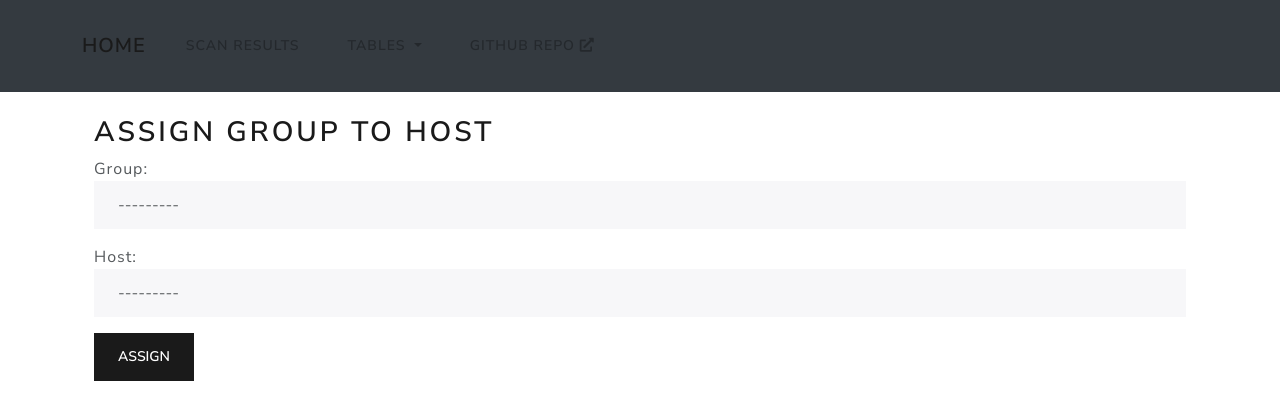
After one commit to jorgesoft/django-vulns, a Django app: page /assigned_groups/create/ in a window 1280 px wide. The commit adds this page. Shown: the top 420 px of the page. Run offline with Django 5.2, Linux system fonts and the light colour scheme; data that the repository does not hold is empty; some libraries are stand-ins or nearby versions.

Commit message:
django added create ag table, updated models and form

```diff
--- a/dashboard/forms.py
+++ b/dashboard/forms.py
@@ -1,5 +1,5 @@
 from django import forms
-from .models import Vulnerabilities, Hosts, Os, Users
+from .models import Vulnerabilities, Hosts, Os, Users, Groups
 
 class VulnerabilitiesForm(forms.Form):
     # The same fields as the Vulnerabilities table
@@ -55,3 +55,19 @@ class OsForm(forms.ModelForm):
             'version': forms.TextInput(attrs={'class': 'form-control'}),
             'patch': forms.TextInput(attrs={'class': 'form-control'}),
         }
+
+class AssignedGroupsForm(forms.Form):
+    group_name = forms.ModelChoiceField(
+        queryset=Groups.objects.all(),
+        label='Group',
+        widget=forms.Select(attrs={'class': 'form-control'}),
+        to_field_name='name',
+        required=True
+    )
+    host_id = forms.ModelChoiceField(
+        queryset=Hosts.objects.all(),
+        label='Host',
+        widget=forms.Select(attrs={'class': 'form-control'}),
+        to_field_name='id',
+        required=True
+    )
--- a/dashboard/models.py
+++ b/dashboard/models.py
@@ -48,6 +48,9 @@ class Groups(models.Model):
         managed = False
         db_table = 'groups'
 
+    def __str__(self):
+        return self.name
+
 
 class Hosts(models.Model):
     name = models.CharField(max_length=45)
@@ -57,6 +60,9 @@ class Hosts(models.Model):
     class Meta:
         managed = False
         db_table = 'hosts'
+
+    def __str__(self):
+        return self.name
 
 
 class Os(models.Model):
--- /dev/null
+++ b/dashboard/templates/dashboard/assigned_groups/create.html
@@ -0,0 +1,12 @@
+{% extends 'base.html' %}
+
+{% block content %}
+<div class="container mt-3">
+    <h2>Assign Group to Host</h2>
+    <form method="post">
+        {% csrf_token %}
+        {{ form.as_p }}
+        <button type="submit" class="btn btn-primary">Assign</button>
+    </form>
+</div>
+{% endblock %}
--- a/dashboard/templates/dashboard/assigned_groups/list.html
+++ b/dashboard/templates/dashboard/assigned_groups/list.html
@@ -4,7 +4,7 @@
 <div class="container mt-3">
     <h2>Assigned Groups</h2>
     <div class="mb-3">
-        {% comment %} <a href="{% url 'assigned-group-create' %}" class="btn btn-success">Create New</a> {% endcomment %}
+        <a href="{% url 'assigned-group-create' %}" class="btn btn-success">Create New</a>
     </div>
     <div class="search-form mb-3">
         <form method="get" action="{% url 'assigned_groups' %}">
--- a/dashboard/urls.py
+++ b/dashboard/urls.py
@@ -33,6 +33,7 @@ from .views.os import (
 )
 from .views.assigned_groups import (
     assigned_groups_list,
+    create_assigned_group,
 )
 
 urlpatterns = [
@@ -65,4 +66,5 @@ urlpatterns = [
     path('os/update/<str:os_id>/', update_os, name='os-update'),
     # Assigned_groups URLs
     path('assigned_groups/', assigned_groups_list, name='assigned_groups'),
+    path('assigned_groups/create/', create_assigned_group, name='assigned-group-create'),
 ]
--- a/dashboard/views/assigned_groups.py
+++ b/dashboard/views/assigned_groups.py
@@ -2,7 +2,7 @@ from django.shortcuts import render, redirect
 from django.http import Http404
 from django.db import connection
 from django.contrib import messages
-from ..forms import VulnerabilitiesForm
+from ..forms import AssignedGroupsForm
 
 def assigned_groups_list(request):
     search_query = request.GET.get('search', '')
@@ -28,3 +28,23 @@ def assigned_groups_list(request):
         'assigned_groups': assigned_groups,
         'search_query': search_query
     })
+
+
+def create_assigned_group(request):
+    if request.method == 'POST':
+        form = AssignedGroupsForm(request.POST)
+        if form.is_valid():
+            group_name = form.cleaned_data['group_name']
+            host_id = form.cleaned_data['host_id'].id
+
+            # Construct and execute the raw SQL query
+            with connection.cursor() as cursor:
+                sql = "INSERT INTO assigned_groups (groups_name, hosts_id) VALUES (%s, %s)"
+                cursor.execute(sql, [group_name, host_id])
+
+            messages.success(request, 'Assigned group created successfully!')
+            return redirect('assigned_groups')
+    else:
+        form = AssignedGroupsForm()
+
+    return render(request, 'dashboard/assigned_groups/create.html', {'form': form})
```
